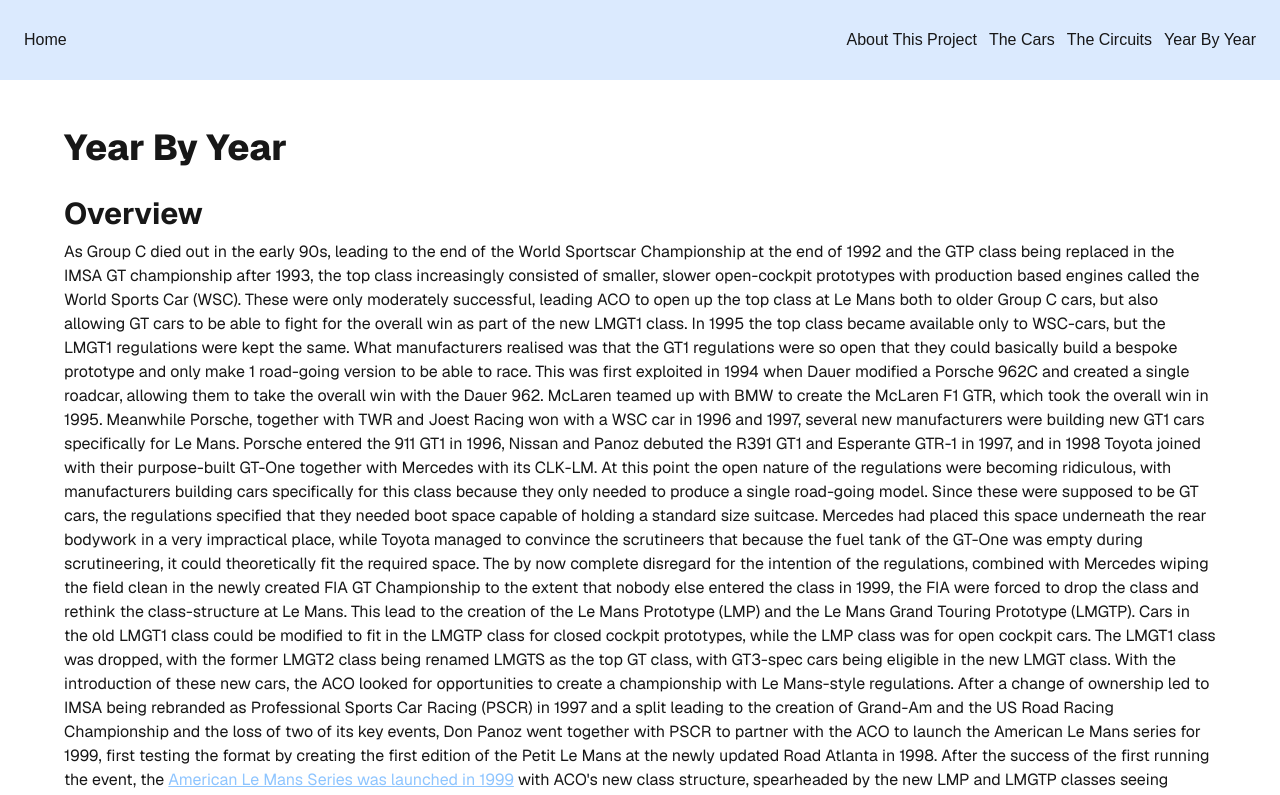
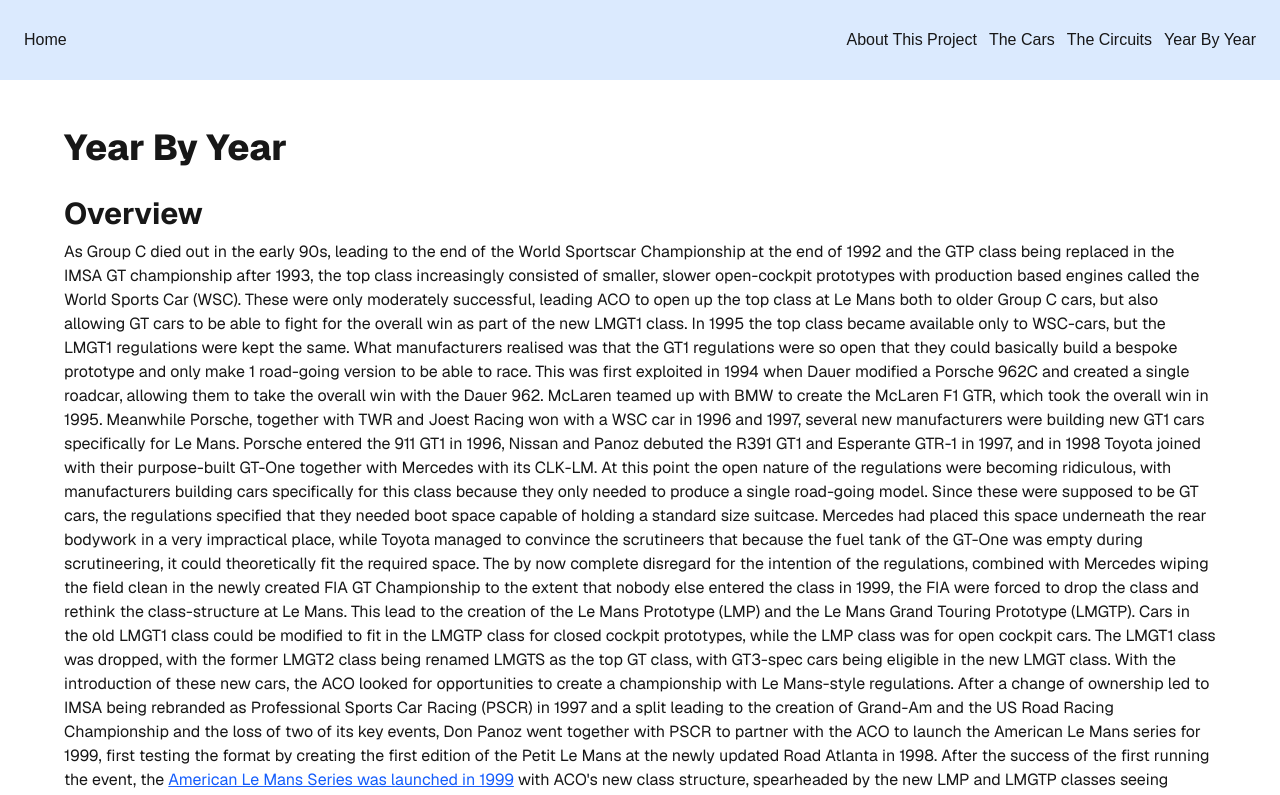
Before and after one commit to RasmusKodehode/sportscar-encyclopedia, a Next.js app: page /year-by-year in a window 1280 px wide. Shown: the top 795 px of the page. Built offline with nearby package versions, Linux system fonts and the light colour scheme.

Commit message:
updated link styling

```diff
--- a/app/year-by-year/page.tsx
+++ b/app/year-by-year/page.tsx
@@ -64,7 +64,7 @@
               href="https://web.archive.org/web/19991126085346/http://www.americanlemans.com/pages/news99/quotes981105.html"
               target="_blank"
               rel="noopener noreferrer"
-              className="underline text-blue-300 hover:text-blue-600"
+              className="underline text-blue-600 hover:text-blue-800"
             >
               American Le Mans Series was launched in 1999
             </a>{" "}
```
